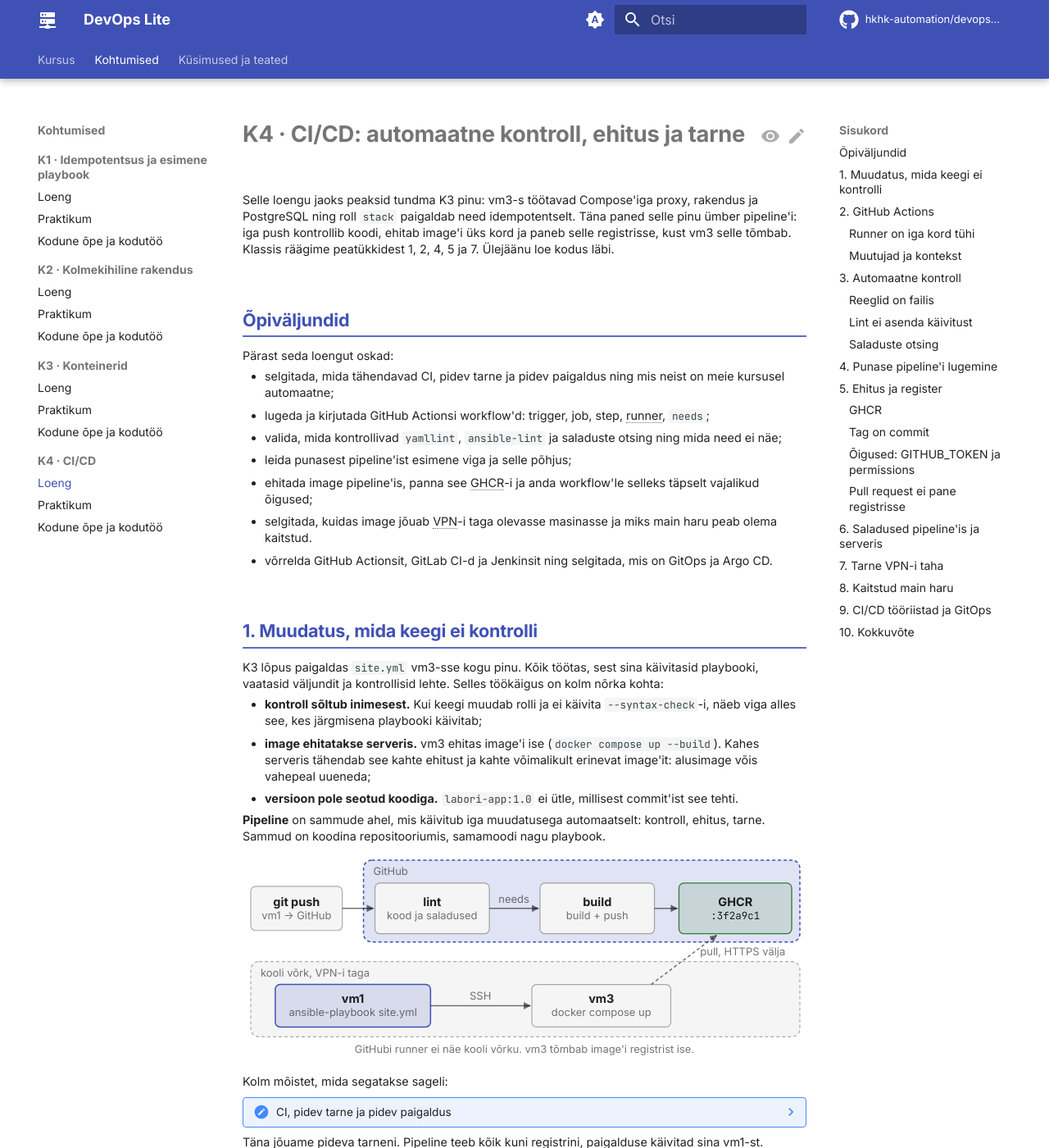
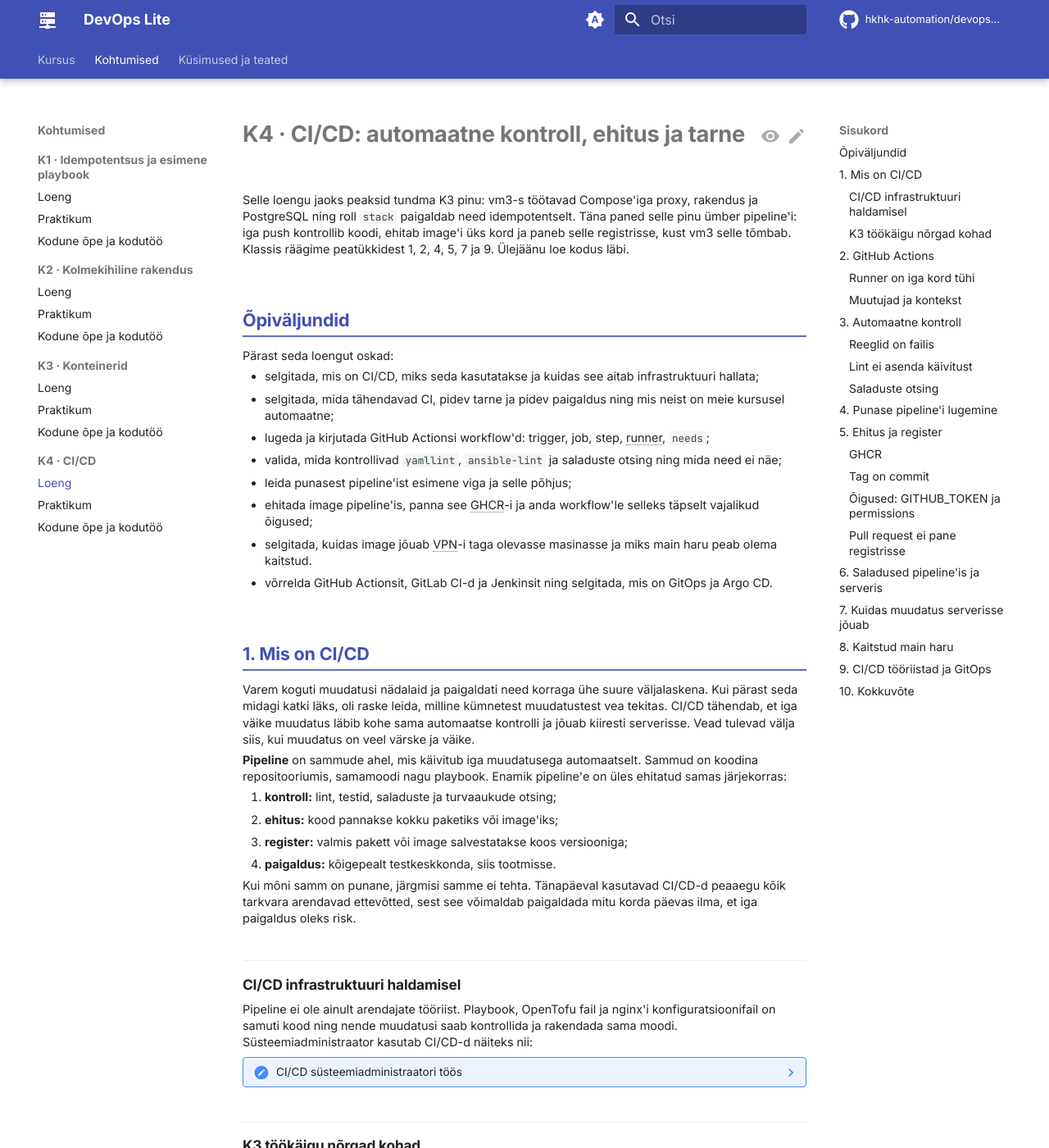
Before and after one commit to hkhk-automation/devops-lite, an MkDocs documentation site: the page built from docs/week04/lecture.md, in a window 1280 px wide and 1400 px high. Shown: the whole window at 82% size. Built offline with MkDocs 1.6.1 and Material for MkDocs 9.7.7, drawn with Linux system fonts in a browser that asks for light colours; comment, search, counter and statistics services are not loaded; some of the changed text lies outside the part shown.

Commit message:
K4 loeng: §1 algab üldpildiga (mis on CI/CD, pipeline'i sammud, CI/CD infrastruktuuri haldamisel), §7 push ja pull, §9 lisaks AWX ja Semaphore; allikad Red Hat, GitLab, GitHub, DORA

```diff
--- a/docs/week04/lecture.md
+++ b/docs/week04/lecture.md
@@ -1,11 +1,12 @@
 # K4 · CI/CD: automaatne kontroll, ehitus ja tarne
 
-Selle loengu jaoks peaksid tundma K3 pinu: vm3-s töötavad Compose'iga proxy, rakendus ja PostgreSQL ning roll `stack` paigaldab need idempotentselt. Täna paned selle pinu ümber pipeline'i: iga push kontrollib koodi, ehitab image'i üks kord ja paneb selle registrisse, kust vm3 selle tõmbab. Klassis räägime peatükkidest 1, 2, 4, 5 ja 7. Ülejäänu loe kodus läbi.
+Selle loengu jaoks peaksid tundma K3 pinu: vm3-s töötavad Compose'iga proxy, rakendus ja PostgreSQL ning roll `stack` paigaldab need idempotentselt. Täna paned selle pinu ümber pipeline'i: iga push kontrollib koodi, ehitab image'i üks kord ja paneb selle registrisse, kust vm3 selle tõmbab. Klassis räägime peatükkidest 1, 2, 4, 5, 7 ja 9. Ülejäänu loe kodus läbi.
 
 ## Õpiväljundid
 
 Pärast seda loengut oskad:
 
+- selgitada, mis on CI/CD, miks seda kasutatakse ja kuidas see aitab infrastruktuuri hallata;
 - selgitada, mida tähendavad CI, pidev tarne ja pidev paigaldus ning mis neist on meie kursusel automaatne;
 - lugeda ja kirjutada GitHub Actionsi workflow'd: trigger, job, step, runner, `needs`;
 - valida, mida kontrollivad `yamllint`, `ansible-lint` ja saladuste otsing ning mida need ei näe;
@@ -14,7 +15,35 @@
 - selgitada, kuidas image jõuab VPN-i taga olevasse masinasse ja miks main haru peab olema kaitstud.
 - võrrelda GitHub Actionsit, GitLab CI-d ja Jenkinsit ning selgitada, mis on GitOps ja Argo CD.
 
-## 1. Muudatus, mida keegi ei kontrolli
+## 1. Mis on CI/CD
+
+Varem koguti muudatusi nädalaid ja paigaldati need korraga ühe suure väljalaskena. Kui pärast seda midagi katki läks, oli raske leida, milline kümnetest muudatustest vea tekitas. CI/CD tähendab, et iga väike muudatus läbib kohe sama automaatse kontrolli ja jõuab kiiresti serverisse. Vead tulevad välja siis, kui muudatus on veel värske ja väike.
+
+**Pipeline** on sammude ahel, mis käivitub iga muudatusega automaatselt. Sammud on koodina repositooriumis, samamoodi nagu playbook. Enamik pipeline'e on üles ehitatud samas järjekorras:
+
+1. **kontroll:** lint, testid, saladuste ja turvaaukude otsing;
+2. **ehitus:** kood pannakse kokku paketiks või image'iks;
+3. **register:** valmis pakett või image salvestatakse koos versiooniga;
+4. **paigaldus:** kõigepealt testkeskkonda, siis tootmisse.
+
+Kui mõni samm on punane, järgmisi samme ei tehta. Tänapäeval kasutavad CI/CD-d peaaegu kõik tarkvara arendavad ettevõtted, sest see võimaldab paigaldada mitu korda päevas ilma, et iga paigaldus oleks risk.
+
+### CI/CD infrastruktuuri haldamisel
+
+Pipeline ei ole ainult arendajate tööriist. Playbook, OpenTofu fail ja nginx'i konfiguratsioonifail on samuti kood ning nende muudatusi saab kontrollida ja rakendada sama moodi. Süsteemiadministraator kasutab CI/CD-d näiteks nii:
+
+??? note "CI/CD süsteemiadministraatori töös"
+
+    | Kasutus | Kuidas | Kursusel |
+    |---|---|---|
+    | muudatuse eelvaade pull request'is | pipeline käivitab `ansible-playbook --check --diff` või `tofu plan` ja näitab, mida serverites muudetaks | `--check` K1-s, `tofu plan` K5-s |
+    | konfiguratsiooni kontroll enne rakendamist | `nginx -t`, mooduli `template` parameeter `validate:`; vigane fail ei jõua teenuseni | |
+    | ajastatud kontroll | `on: schedule` käivitab pipeline'i iga öö: `--check` näitab **triivi** (serverit on käsitsi muudetud ja see erineb koodist), aeguvaid sertifikaate või puuduvaid varukoopiaid | |
+    | keskkonnad ja kinnitus | muudatus läheb enne testserverisse; tootmisse paigaldamise kinnitab inimene (GitHub Environments); Ansible'i `serial` uuendab servereid järjest | |
+    | tagasipööramine | `git revert` või eelmise versiooni uuesti paigaldamine; pipeline teeb ülejäänu | tag = commit, §5 |
+    | rollide testimine | [Molecule](https://ansible.readthedocs.io/projects/molecule/) käivitab rolli konteineris enne, kui see jõuab serverisse | |
+
+### K3 töökäigu nõrgad kohad
 
 K3 lõpus paigaldas `site.yml` vm3-sse kogu pinu. Kõik töötas, sest sina käivitasid playbooki, vaatasid väljundit ja kontrollisid lehte. Selles töökäigus on kolm nõrka kohta:
 
@@ -22,7 +51,7 @@
 - **image ehitatakse serveris.** vm3 ehitas image'i ise (`docker compose up --build`). Kahes serveris tähendab see kahte ehitust ja kahte võimalikult erinevat image'it: alusimage võis vahepeal uueneda;
 - **versioon pole seotud koodiga.** `labori-app:1.0` ei ütle, millisest commit'ist see tehti.
 
-**Pipeline** on sammude ahel, mis käivitub iga muudatusega automaatselt: kontroll, ehitus, tarne. Sammud on koodina repositooriumis, samamoodi nagu playbook.
+Tänane pipeline lahendab need kolm probleemi:
 
 <figure style="max-width:690px;margin:.8em auto" class="lx" markdown="0">
 <svg viewBox="0 0 690 252" role="img" aria-label="Pipeline: push käivitab lint ja build, image läheb GHCR-i; vm1 Ansible tarnib vm3-sse, vm3 tõmbab image GHCR-ist" xmlns="http://www.w3.org/2000/svg">
@@ -65,6 +94,13 @@
 ??? question "Kordamisküsimus"
 
     Keegi ütleb: „Meil on CI, sest meil on GitHub Actions.“ Mida peaks workflow tegema, et see väide oleks tõsi?
+
+??? info "Loe juurde"
+
+    - [Red Hat: mis on CI/CD](https://www.redhat.com/en/topics/devops/what-is-ci-cd)
+    - [GitLab: CI/CD ülevaade](https://about.gitlab.com/topics/ci-cd/)
+    - [GitHub: CI/CD selgitus](https://github.com/resources/articles/ci-cd)
+    - [DORA: kuidas tarne kiirust ja töökindlust mõõdetakse](https://dora.dev/guides/dora-metrics/)
 
 ## 2. GitHub Actions
 
@@ -283,11 +319,11 @@
     - [Turvalisus Actionsis: skriptide süstimine](https://docs.github.com/en/actions/reference/security/secure-use)
     - [Isiklikud tokenid](https://docs.github.com/en/authentication/keeping-your-account-and-data-secure/managing-your-personal-access-tokens)
 
-## 7. Tarne VPN-i taha
+## 7. Kuidas muudatus serverisse jõuab
 
-GitHubi runner on GitHubi andmekeskuses. Sinu VM-id on kooli võrgus aadressidel `192.168.x.x` ja neile pääseb ainult VPN-iga. Runner ei saa vm3-ga SSH-ühendust luua ja see on õige: tootmisserverid ei peagi internetist ligipääsetavad olema.
+Pipeline on pannud image'i registrisse. Järgmine samm on paigaldus serverisse. Selleks on kaks põhimõtteliselt erinevat viisi. **Push** tähendab, et pipeline ühendub serverisse ja paigaldab. **Pull** tähendab, et serveris olev programm küsib ise uut versiooni.
 
-Lahendusi on neli:
+Push eeldab, et pipeline pääseb serverisse. Enamasti see nii ei ole: tootmisserverid on sisevõrgus ja internetist neile ei pääse. Meie VM-id on kooli võrgus VPN-i taga ja GitHubi runner neid ei näe.
 
 ??? note "Neli viisi tarneks VPN-i taha"
 
@@ -351,6 +385,9 @@
     | [GitLab CI](https://docs.gitlab.com/ci/) | GitLabi osa: Git, CI/CD ja register koos | gitlab.com või oma GitLabi server | `.gitlab-ci.yml` |
     | [Jenkins](https://www.jenkins.io/doc/book/pipeline/) | vanim, avatud lähtekoodiga, võimalused plugin'itest | alati oma server | `Jenkinsfile` |
     | [Argo CD](https://argo-cd.readthedocs.io/), [Flux](https://fluxcd.io/) | ainult tarne (CD), GitOps | Kubernetese klastris | Kubernetese manifestid Gitis |
+    | [AWX](https://ansible.readthedocs.io/projects/awx/en/latest/), [Semaphore](https://semaphoreui.com/) | Ansible'i käivitamise platvorm: playbook'id, inventar, ajastus ja õigused veebiliideses | oma server | playbook'id Gitis |
+
+Lisaks neile on levinud pilveteenuste omad tööriistad, näiteks Azure Pipelines ja AWS CodePipeline, ning CircleCI. Tööriista valik sõltub sellest, kus kood on ja kuhu paigaldatakse. Mõisted jäävad samaks.
 
 Esimesed kolm teevad CI-d ja võivad ka tarnida: runner ühendub serverisse ja paigaldab (push). **GitOps** pöörab selle ümber. Gitis on kirjas, mis peab klastris töötama, ja klastris olev agent (Argo CD või Flux) võrdleb seda klastriga ning parandab erinevuse. Sama mõte on Ansible'i soovitud olekul, ainult agent töötab pidevalt.
 
@@ -386,6 +423,7 @@
     - [Argo CD: mis see on](https://argo-cd.readthedocs.io/en/stable/)
     - [GitOps põhimõtted (OpenGitOps)](https://opengitops.dev/)
     - [GitLab CI kiirjuhend](https://docs.gitlab.com/ci/quick_start/)
+    - [CI/CD tööriistade ülevaade (dev.to)](https://dev.to/ronika_kashyap/a-comprehensive-guide-to-cicd-cicd-tools-cfa)
 
 ## 10. Kokkuvõte
 
@@ -403,7 +441,8 @@
     | ehita üks kord | image pipeline'is, server ainult tõmbab |
     | tag = commit | `ghcr.io/...:3f2a9c1`; tagasipööramine on eelmine räsi |
     | vähim õigus | `permissions: packages: write` ainult `build` jobil; vm3 token ainult `read:packages` |
-    | tarne VPN-i taha | runner ei näe kooli võrku; tarne käivitub vm1-st, vm3 tõmbab image'i ise |
+    | push ja pull | push: pipeline ühendub serverisse; pull: server küsib ise; meil käivitub tarne vm1-st, vm3 tõmbab image'i |
+    | CI/CD infrastruktuuris | eelvaade PR-is (`--check --diff`), ajastatud triivi kontroll, kinnitus enne tootmist |
     | kaitstud main | PR ja rohelised kontrollid enne liitmist |
     | GitOps | Gitis on soovitud olek, klastris olev agent (Argo CD) tõmbab ja rakendab selle |
 
```
Also changed, not shown: other parts of docs/week04/lecture.md (+0 -2 lines), docs/week04/lab.md (+3 -3 lines).
